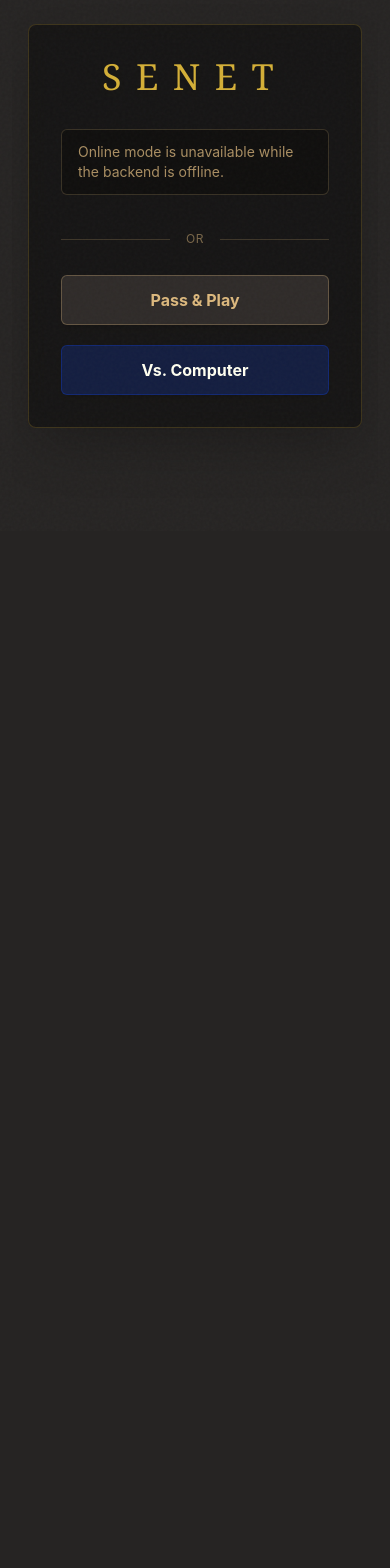
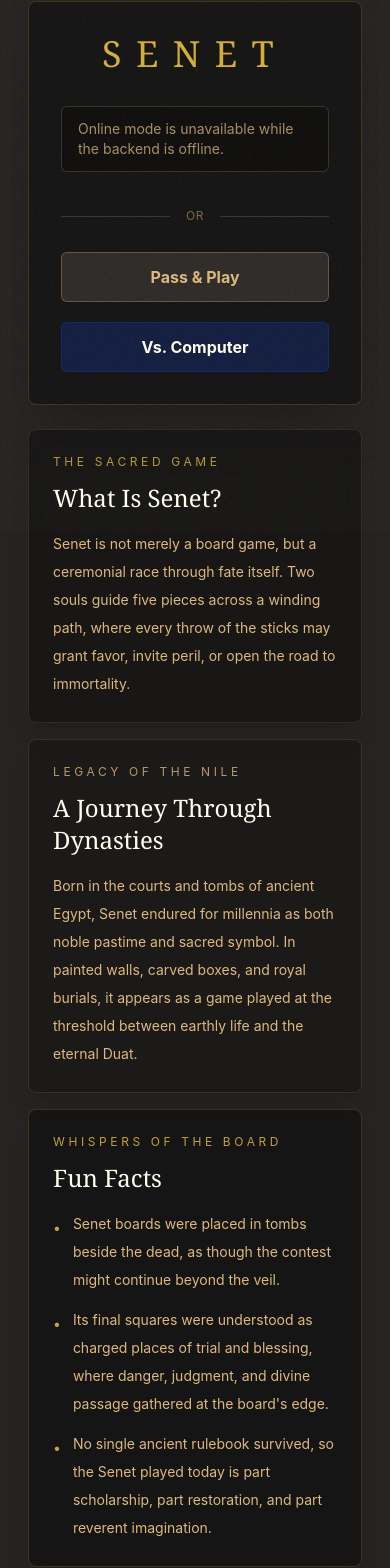
Before and after one commit to crouch74/senet-game, a React (Vite) app in the folder client/: page / in a window 390 px wide. Shown: the part 313-1881 px from the top of the page. Before the commit the page ends 844 px from the top, so only its background shows below. Built offline with nearby package versions, Linux system fonts and the light colour scheme; no server answers.

Commit message:
Refine lobby and guide presentation

```diff
--- a/client/src/components/Lobby.tsx
+++ b/client/src/components/Lobby.tsx
@@ -24,6 +24,11 @@ export function Lobby({ onStartOfflineMode }: LobbyProps) {
     useShallowSelector(lobbyStoreSelector),
   )
   const { t } = useTranslation()
+  const triviaFacts = [
+    t('lobby.fun_facts.fact_1'),
+    t('lobby.fun_facts.fact_2'),
+    t('lobby.fun_facts.fact_3'),
+  ]
 
   const handleJoin = (event: FormEvent<HTMLFormElement>) => {
     event.preventDefault()
@@ -51,8 +56,9 @@ export function Lobby({ onStartOfflineMode }: LobbyProps) {
   }
 
   return (
-    <div className="flex-1 w-full flex flex-col items-center justify-center p-4 py-20 overflow-y-auto custom-scrollbar">
-      <div className="bg-[var(--ui-panel-strong-bg)] border border-royal-gold/20 rounded-lg p-8 max-w-sm w-full backdrop-blur-sm shadow-2xl shrink-0">
+    <div className="flex-1 w-full flex items-center justify-center p-4 py-16 overflow-y-auto custom-scrollbar">
+      <div className="grid w-full max-w-6xl gap-6 lg:grid-cols-[minmax(0,24rem)_minmax(0,1fr)]">
+        <div className="bg-[var(--ui-panel-strong-bg)] border border-royal-gold/20 rounded-lg p-8 w-full backdrop-blur-sm shadow-2xl shrink-0">
           <h1 className="text-4xl text-royal-gold font-serif mb-8 text-center tracking-[0.4em] drop-shadow-md">
             SENET
           </h1>
@@ -151,6 +157,53 @@ export function Lobby({ onStartOfflineMode }: LobbyProps) {
             </button>
           </div>
         </div>
+
+        <section
+          aria-label={t('lobby.about_title')}
+          className="flex flex-col gap-4"
+        >
+          <article className="rounded-lg border border-royal-gold/15 bg-[var(--ui-panel-strong-bg)]/90 p-6 shadow-xl backdrop-blur-sm">
+            <p className="text-xs uppercase tracking-[0.3em] text-royal-gold/85">
+              {t('lobby.about_kicker')}
+            </p>
+            <h2 className="mt-3 font-serif text-2xl text-royal-ivory">
+              {t('lobby.about_title')}
+            </h2>
+            <p className="mt-4 text-sm leading-7 text-sand">
+              {t('lobby.about_body')}
+            </p>
+          </article>
+
+          <article className="rounded-lg border border-sand/15 bg-[var(--ui-panel-bg)]/90 p-6 shadow-xl backdrop-blur-sm">
+            <p className="text-xs uppercase tracking-[0.3em] text-sand/80">
+              {t('lobby.history_kicker')}
+            </p>
+            <h2 className="mt-3 font-serif text-2xl text-royal-ivory">
+              {t('lobby.history_title')}
+            </h2>
+            <p className="mt-4 text-sm leading-7 text-sand">
+              {t('lobby.history_body')}
+            </p>
+          </article>
+
+          <article className="rounded-lg border border-royal-gold/20 bg-[var(--ui-panel-strong-bg)] p-6 shadow-xl backdrop-blur-sm">
+            <p className="text-xs uppercase tracking-[0.3em] text-royal-gold/90">
+              {t('lobby.fun_facts.kicker')}
+            </p>
+            <h2 className="mt-3 font-serif text-2xl text-royal-ivory">
+              {t('lobby.fun_facts.title')}
+            </h2>
+            <ul className="mt-4 space-y-3 text-sm leading-7 text-sand">
+              {triviaFacts.map((fact) => (
+                <li key={fact} className="flex gap-3">
+                  <span className="mt-1 text-royal-gold/95">•</span>
+                  <span>{fact}</span>
+                </li>
+              ))}
+            </ul>
+          </article>
+        </section>
+      </div>
     </div>
   )
 }
--- a/client/src/locales/ar-EG.json
+++ b/client/src/locales/ar-EG.json
@@ -135,6 +135,19 @@
         "copy": "انسخ",
         "copied": "اتنسخ!",
         "copy_room": "انسخ كود الأوضة",
+        "about_kicker": "اللعبة المقدسة",
+        "about_title": "يعني إيه سينيت؟",
+        "about_body": "سينيت مش مجرد لعبة طاولة قديمة، دي سباق طقسي مع القدر نفسه. روحين بيقودوا خمس قطع على مسار متعرج، وكل رمية بالعِصي ممكن تجيب رضا الآلهة، أو تنادي الخطر، أو تفتح سكة الخلود.",
+        "history_kicker": "إرث النيل",
+        "history_title": "رحلة ماشية عبر العصور",
+        "history_body": "سينيت اتولدت في قصور ومقابر مصر القديمة، وعاشت آلاف السنين كلعبة ملوك ورمز مقدس في نفس الوقت. شفناها على جدران مرسومة، وفي صناديق منحوتة، ومع دفائن الملوك، كأنها طقس بيتلعب على الحد الفاصل بين الدنيا والدوات.",
+        "fun_facts": {
+            "kicker": "همسات اللوح",
+            "title": "حقائق ممتعة",
+            "fact_1": "ألواح سينيت كانت بتتدفن مع الموتى، كأن اللعبة ما بتخلصش عند القبر، لكنها بتبدأ من أول وجديد ورا الحجاب.",
+            "fact_2": "الخانات الأخيرة ما كانتش مجرد نهاية طريق، دي كانت أماكن مليانة امتحان وحماية وعبور مبارك للعالم التاني.",
+            "fact_3": "ما وصلناش كتاب قواعد كامل من الزمن القديم، عشان كده سينيت اللي بنلعبها النهارده جاية من شغل أثري وترميم وخيال متخيلها باحترام."
+        },
         "online_unavailable": "طور اللعب أونلاين مش متاح طول ما الباك إند غير متصل.",
         "waiting_title": "في انتظار الروح الثانية",
         "waiting_subtitle": "شارك كود الأوضة مع خصمك عشان تبدأ الرحلة.",
--- a/client/src/locales/en.json
+++ b/client/src/locales/en.json
@@ -135,6 +135,19 @@
         "copy": "Copy",
         "copied": "Copied!",
         "copy_room": "Copy room code",
+        "about_kicker": "The Sacred Game",
+        "about_title": "What Is Senet?",
+        "about_body": "Senet is not merely a board game, but a ceremonial race through fate itself. Two souls guide five pieces across a winding path, where every throw of the sticks may grant favor, invite peril, or open the road to immortality.",
+        "history_kicker": "Legacy of the Nile",
+        "history_title": "A Journey Through Dynasties",
+        "history_body": "Born in the courts and tombs of ancient Egypt, Senet endured for millennia as both noble pastime and sacred symbol. In painted walls, carved boxes, and royal burials, it appears as a game played at the threshold between earthly life and the eternal Duat.",
+        "fun_facts": {
+            "kicker": "Whispers of the Board",
+            "title": "Fun Facts",
+            "fact_1": "Senet boards were placed in tombs beside the dead, as though the contest might continue beyond the veil.",
+            "fact_2": "Its final squares were understood as charged places of trial and blessing, where danger, judgment, and divine passage gathered at the board's edge.",
+            "fact_3": "No single ancient rulebook survived, so the Senet played today is part scholarship, part restoration, and part reverent imagination."
+        },
         "online_unavailable": "Online mode is unavailable while the backend is offline.",
         "waiting_title": "Awaiting the Second Soul",
         "waiting_subtitle": "Share the room code with your opponent to begin the journey.",
--- a/client/src/locales/fr.json
+++ b/client/src/locales/fr.json
@@ -135,6 +135,19 @@
         "copy": "Copier",
         "copied": "Copié !",
         "copy_room": "Copier le code de la salle",
+        "about_kicker": "Le jeu sacre",
+        "about_title": "Qu'est-ce que le Senet ?",
+        "about_body": "Le Senet n'est pas seulement un jeu de plateau ancien, mais une course ceremonielle a travers le destin. Deux ames y guident cinq pions sur une voie sinueuse, ou chaque jet de batonnets peut accorder la faveur, appeler le peril, ou ouvrir le chemin de l'immortalite.",
+        "history_kicker": "L'heritage du Nil",
+        "history_title": "Un voyage a travers les dynasties",
+        "history_body": "Ne dans les palais et les tombes de l'Egypte ancienne, le Senet a traverse les millenaires comme loisir noble et symbole sacre. Sur les parois peintes, dans les coffrets sculptes et parmi les sepultures royales, il apparait comme un rite joue au seuil entre la vie terrestre et la Douat eternelle.",
+        "fun_facts": {
+            "kicker": "Murmures du plateau",
+            "title": "Infos insolites",
+            "fact_1": "Des plateaux de Senet furent ensevelis avec les morts, comme si la partie devait se poursuivre au-dela du voile.",
+            "fact_2": "Les dernieres cases etaient tenues pour des lieux de jugement, de protection et de passage divin, la ou le plateau touchait l'autre monde.",
+            "fact_3": "Aucun livre de regles antique complet n'a survecu, si bien que le Senet moderne releve a la fois de l'erudition, de la restauration et d'une imagination respectueuse."
+        },
         "online_unavailable": "Le mode en ligne n'est pas disponible tant que le backend est hors ligne.",
         "waiting_title": "En attente de la Seconde Âme",
         "waiting_subtitle": "Partagez le code de la salle avec votre adversaire pour commencer le voyage.",
```
Also changed, not shown: client/src/components/LegendRegistry.tsx (+10 -10 lines), 1 other file (tests, documents, lock files or other folders). Lines whose indentation alone changed are shown as unchanged.
